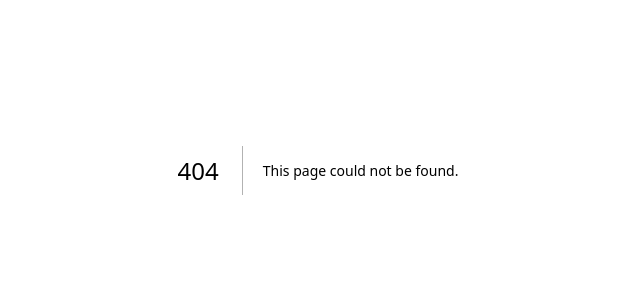
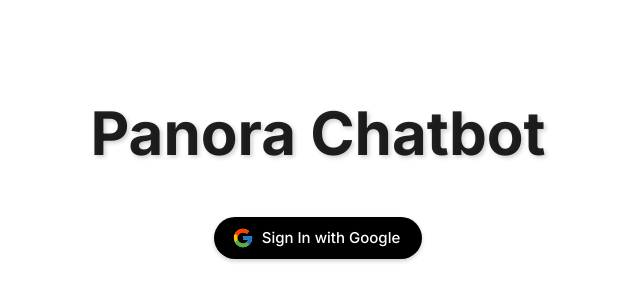
Before and after one commit to chandolusravya/AI_Customer_Support, a Next.js app in the folder customer-chat-support/: page /sign-in in a window 1280 px wide. Before the commit this address had no page. Shown: the part 230-530 px from the top of the page, without its empty margins (322-962 px from the left). Built offline with nearby package versions, Linux system fonts and the light colour scheme.

Commit message:
Add sign in page ui
Signed-off-by: maishaSupritee <maisha.sup@gmail.com>

```diff
--- /dev/null
+++ b/customer-chat-support/app/sign-in/page.js
@@ -0,0 +1,51 @@
+import React from "react";
+import { Box, Typography, Button } from "@mui/material";
+import { FcGoogle } from "react-icons/fc";
+
+export default function SignIn() {
+  return (
+    <Box
+      sx={{
+        width: "100vw",
+        height: "100vh",
+        bgcolor: "background.main",
+        overflow: "hidden",
+        display: "flex",
+        flexDirection: "column",
+        justifyContent: "center",
+        alignItems: "center",
+      }}
+    >
+      <Typography
+        variant="h2"
+        sx={{
+          mt: 2,
+          mb: 2,
+          fontWeight: "bold",
+          transform: "translateZ(0)",
+          transition: "transform 0.4s ease-out",
+          "&:hover": {
+            transform: "translateY(-5px) translateZ(0)",
+          },
+          textShadow: "2px 2px 4px rgba(0, 0, 0, 0.2)",
+        }}
+      >
+        Panora Chatbot{" "}
+      </Typography>
+      <Button
+        variant="contained"
+        color="primary"
+        size="large"
+        sx={{
+          mt: 4,
+          textTransform: "none",
+          borderRadius: 40,
+          boxShadow: "0 2px 4px rgba(0, 0, 0, 0.2)",
+        }}
+        startIcon={<FcGoogle />}
+      >
+        Sign In with Google
+      </Button>
+    </Box>
+  );
+}
```
